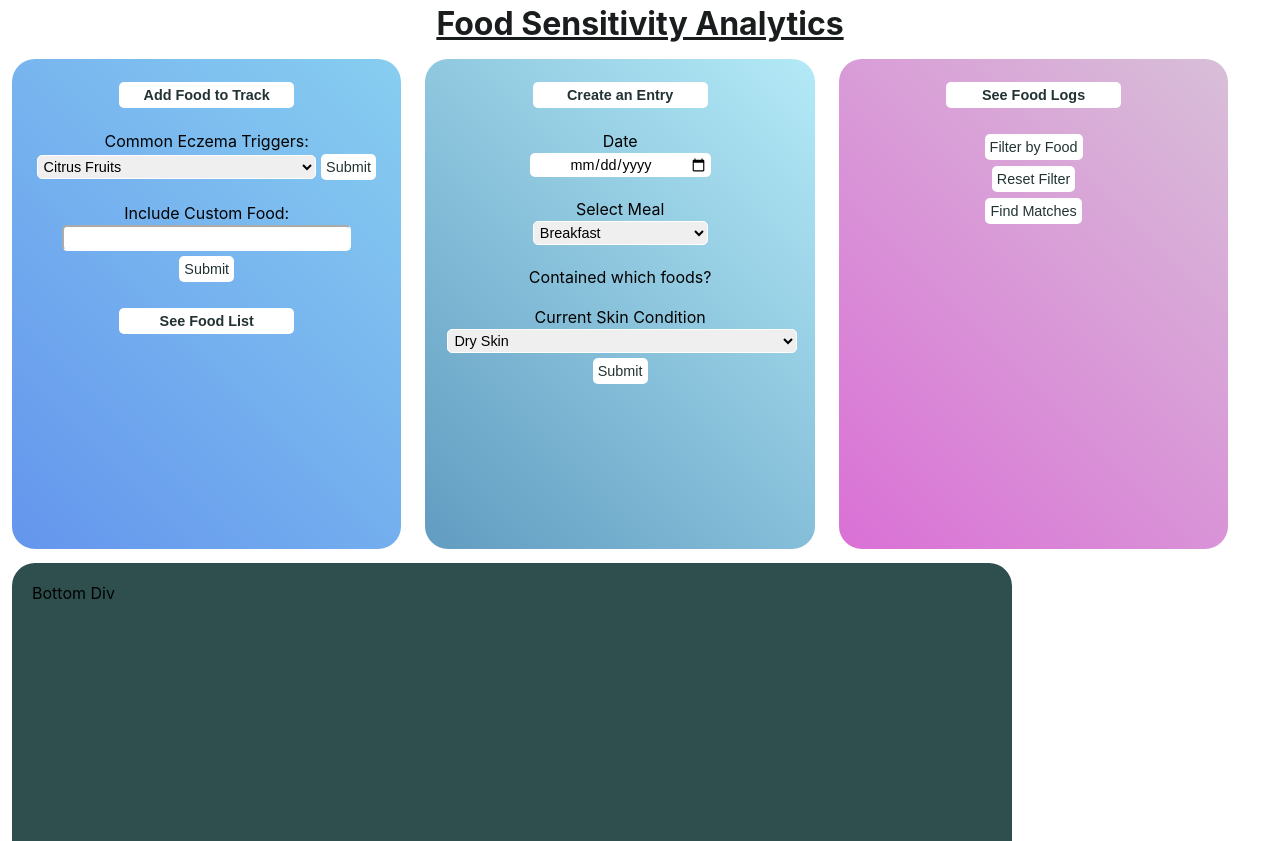
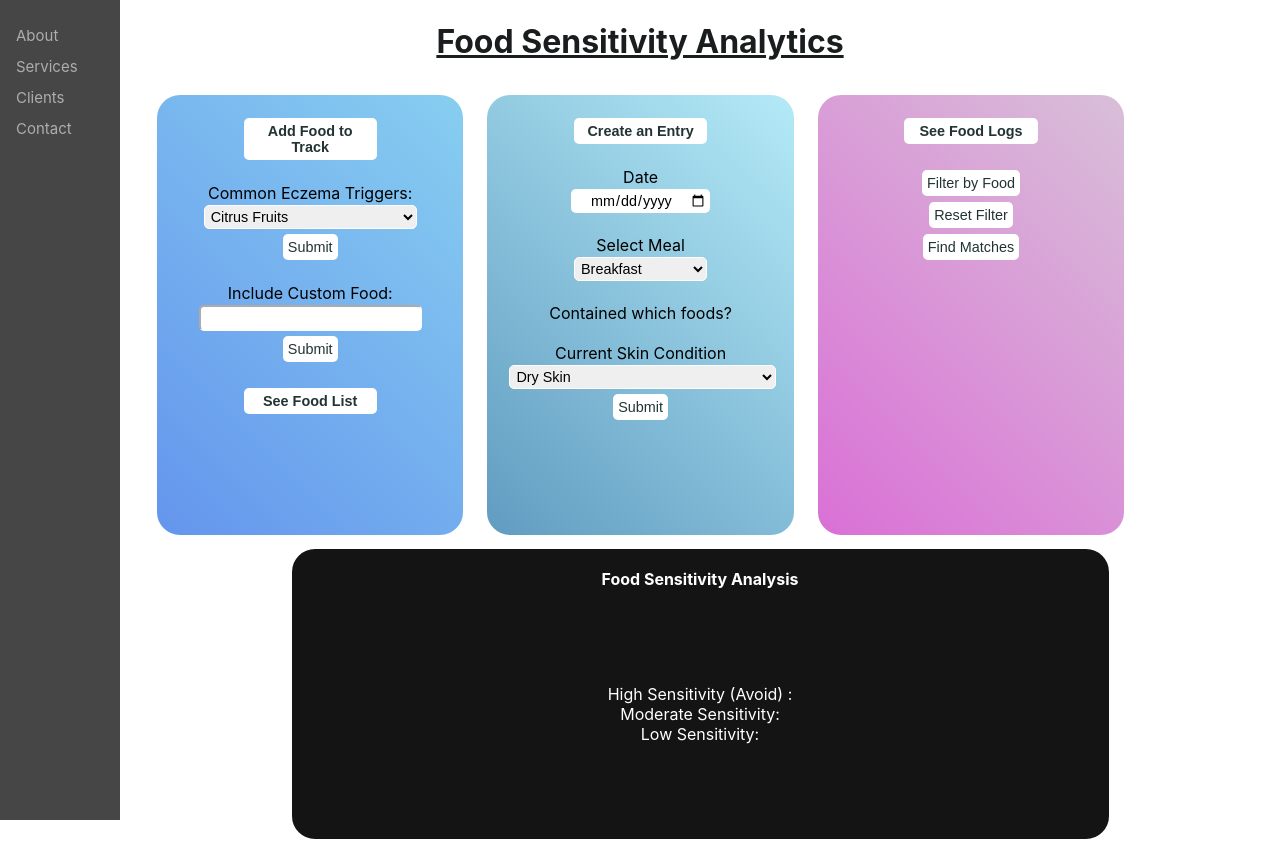
Before and after one commit to candacecodes/ProjE, a React (Create React App) app: page /foods in a window 1280 px wide. Shown: the top 841 px of the page. Built offline with nearby package versions, Linux system fonts and the light colour scheme.

Commit message:
added side bar

```diff
--- a/src/App.css
+++ b/src/App.css
@@ -4,13 +4,16 @@
 
 .outerdiv {
 	position: relative;
+	text-align: center;
+	margin-left: 120px; /* Same as the width of the sidebar */
+	padding: 0px 25px;
 }
 
 .card {
 	/* border: 1px solid black;
 	padding: 10px; */
 	text-align: center;
-	width: 26%;
+	width: 20%;
 	margin: 10px;
 	border-radius: 25px;
 	border: 2px solid white;
@@ -26,8 +29,8 @@
 #leftbox {
 	float: left;
 	background: lightsteelblue;
-	width: 27.3%;
-	height: 450px;
+	width: 24%;
+	height: 400px;
 	background: rgb(100, 149, 237);
 	background: linear-gradient(
 		45deg,
@@ -38,8 +41,8 @@
 #middlebox {
 	float: left;
 	background: lightsteelblue;
-	width: 27.3%;
-	height: 450px;
+	width: 24%;
+	height: 400px;
 	background: rgb(97, 156, 193);
 	background: linear-gradient(
 		45deg,
@@ -50,8 +53,8 @@
 #rightbox {
 	float: left;
 	background: lightsteelblue;
-	width: 27.3%;
-	height: 450px;
+	width: 24%;
+	height: 400px;
 	background: rgb(218, 112, 214);
 	background: linear-gradient(
 		45deg,
@@ -91,7 +94,7 @@ h3 {
 	font-size: 2em;
 	/* font-style: italic; */
 	margin: 2px;
-	padding: 2px;
+	padding: 20px;
 	/* margin-left: auto;
 	margin-right: auto; */
 	color: rgb(25, 29, 29);
@@ -148,13 +151,63 @@ h3 {
 }
 
 #bottom-div {
-	background-color: darkslategrey;
+	background-color: rgb(20, 20, 20);
 	/* position: absolute;*/
 	display: grid;
-	width: 75%;
-	height: 350px;
-	margin: 10px;
+	width: 70%;
+	height: 250px;
+	margin: 20px;
 	border-radius: 25px;
 	border: 2px solid white;
 	padding: 20px;
+	/* place-items: center; */
+	align-content: left;
+	margin: auto;
+	color: white;
 }
+
+h4 {
+	text-align: center;
+}
+
+.sidenav {
+	height: 100%; /* Full-height: remove this if you want "auto" height */
+	width: 120px; /* Set the width of the sidebar */
+	position: fixed; /* Fixed Sidebar (stay in place on scroll) */
+	z-index: 1; /* Stay on top */
+	top: 0; /* Stay at the top */
+	left: 0;
+	background-color: rgb(70, 70, 70); /* Black */
+	overflow-x: hidden; /* Disable horizontal scroll */
+	padding-top: 20px;
+}
+
+/* The navigation menu links */
+.sidenav a {
+	padding: 6px 8px 6px 16px;
+	text-decoration: none;
+	font-size: 15px;
+	color: #adadad;
+	display: block;
+}
+
+/* When you mouse over the navigation links, change their color */
+.sidenav a:hover {
+	color: #f1f1f1;
+}
+
+/* Style page content */
+.main {
+	margin-left: 120px; /* Same as the width of the sidebar */
+	padding: 0px 10px;
+}
+
+/* On smaller screens, where height is less than 450px, change the style of the sidebar (less padding and a smaller font size) */
+@media screen and (max-height: 450px) {
+	.sidenav {
+		padding-top: 15px;
+	}
+	.sidenav a {
+		font-size: 15px;
+	}
+}
--- a/src/pages/Foods.js
+++ b/src/pages/Foods.js
@@ -467,6 +467,12 @@ export default class Foods extends Component {
 		return (
 			<>
 				<h3>Food Sensitivity Analytics</h3>
+				<div class="sidenav">
+					<a href="#">About</a>
+					<a href="#">Services</a>
+					<a href="#">Clients</a>
+					<a href="#">Contact</a>
+				</div>
 				<div class="outerdiv">
 					<div class="card" id="leftbox">
 						<form onSubmit={(e) => this.handleSubmit(e)}>
@@ -578,9 +584,17 @@ export default class Foods extends Component {
 						<br /> */}
 						{/* <div>{this.state.displayLogByDateToggle ? this.filterByDate() : null}</div> */}
 					</div>
-				</div>
-				<div class="outerdiv" id="bottom-div">
-					Bottom Div
+
+					<div>
+						<div id="bottom-div">
+							<b>Food Sensitivity Analysis</b>
+							<br />
+							High Sensitivity (Avoid) : <br />
+							Moderate Sensitivity: <br />
+							Low Sensitivity: <br />
+						</div>
+					</div>
+					<div>Next to Bottom Div </div>
 				</div>
 			</>
 		);
```
